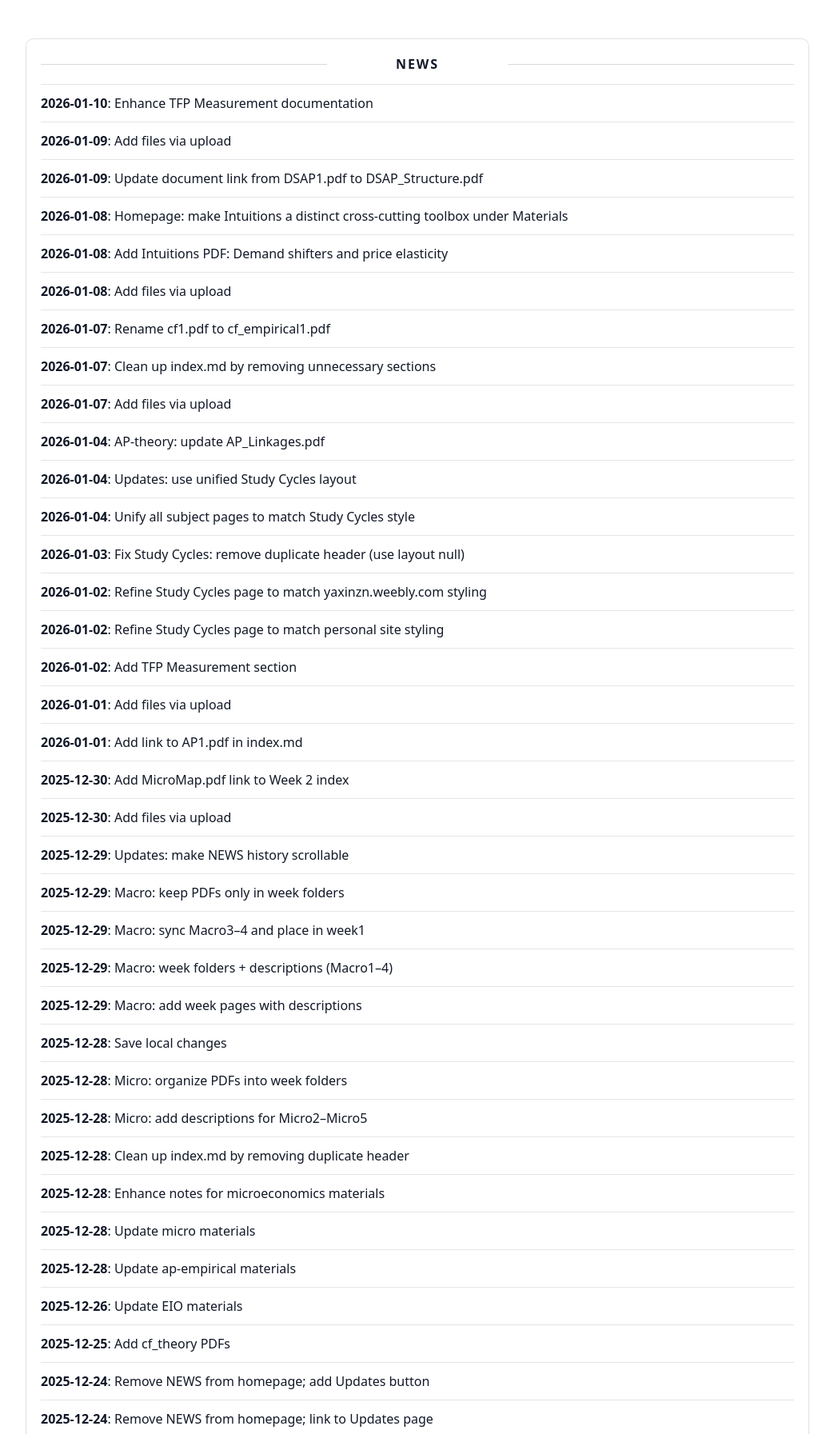
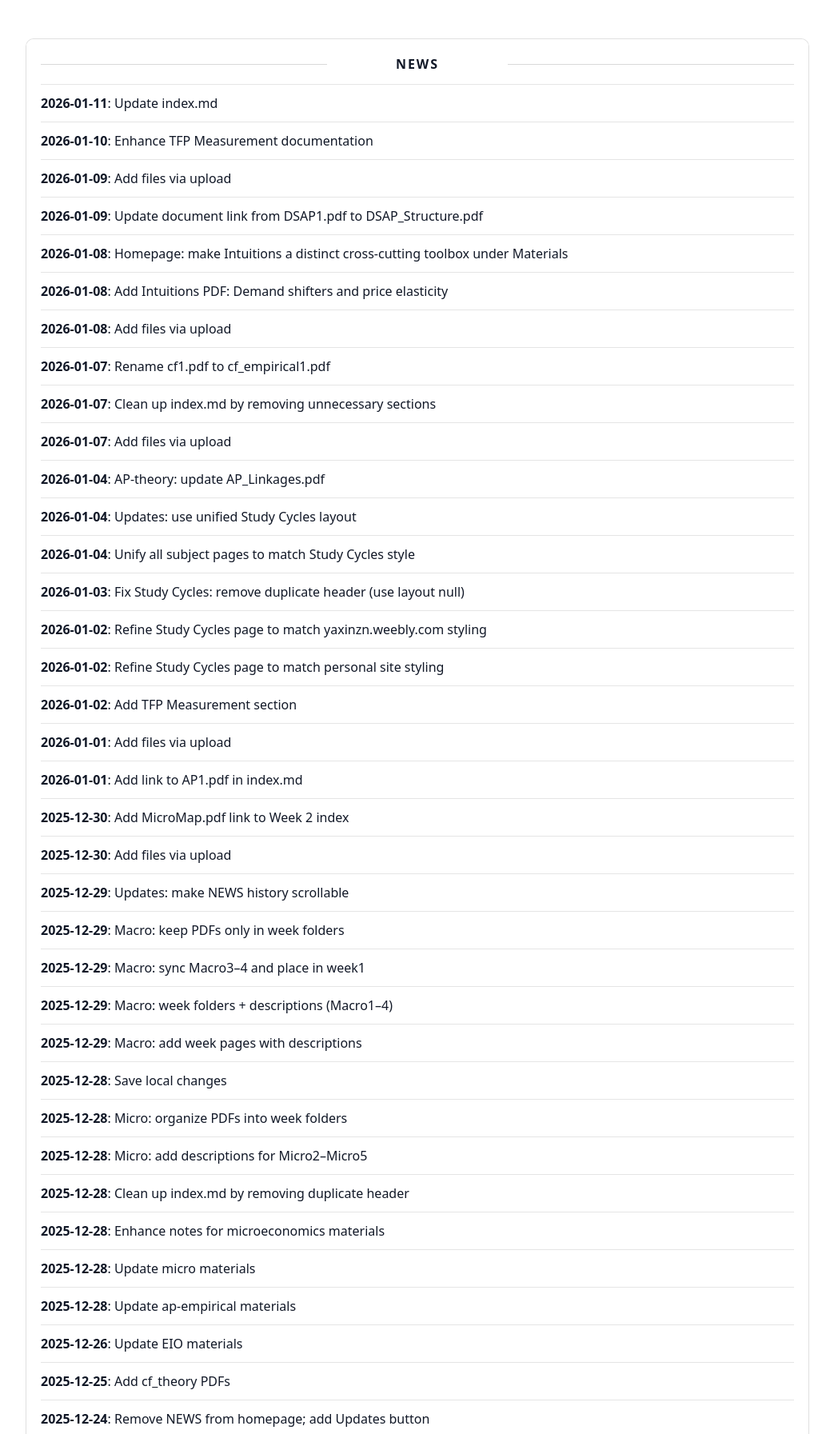
Before and after one commit to yaxinzn/study-archive, a Jekyll site: the page built from updates/index.md, in a window 1280 px wide, cut to the strip 476-2269 px from the top of the page. Shown: the whole strip at 80% size, without its empty margins (118-1161 px from the left). Built offline with Jekyll 4.4.1, drawn with Linux system fonts in a browser that asks for light colours; some of the changed text lies outside the part shown.

Commit message:
chore: update NEWS feed

```diff
--- a/_data/news.yml
+++ b/_data/news.yml
@@ -1,4 +1,7 @@
 # Auto-generated update history (sorted newest -> oldest). Do not edit manually.
+- ts: "1768108698"
+  date: "2026-01-11"
+  title: "Update index.md"
 - ts: "1768044947"
   date: "2026-01-10"
   title: "Enhance TFP Measurement documentation"
```
